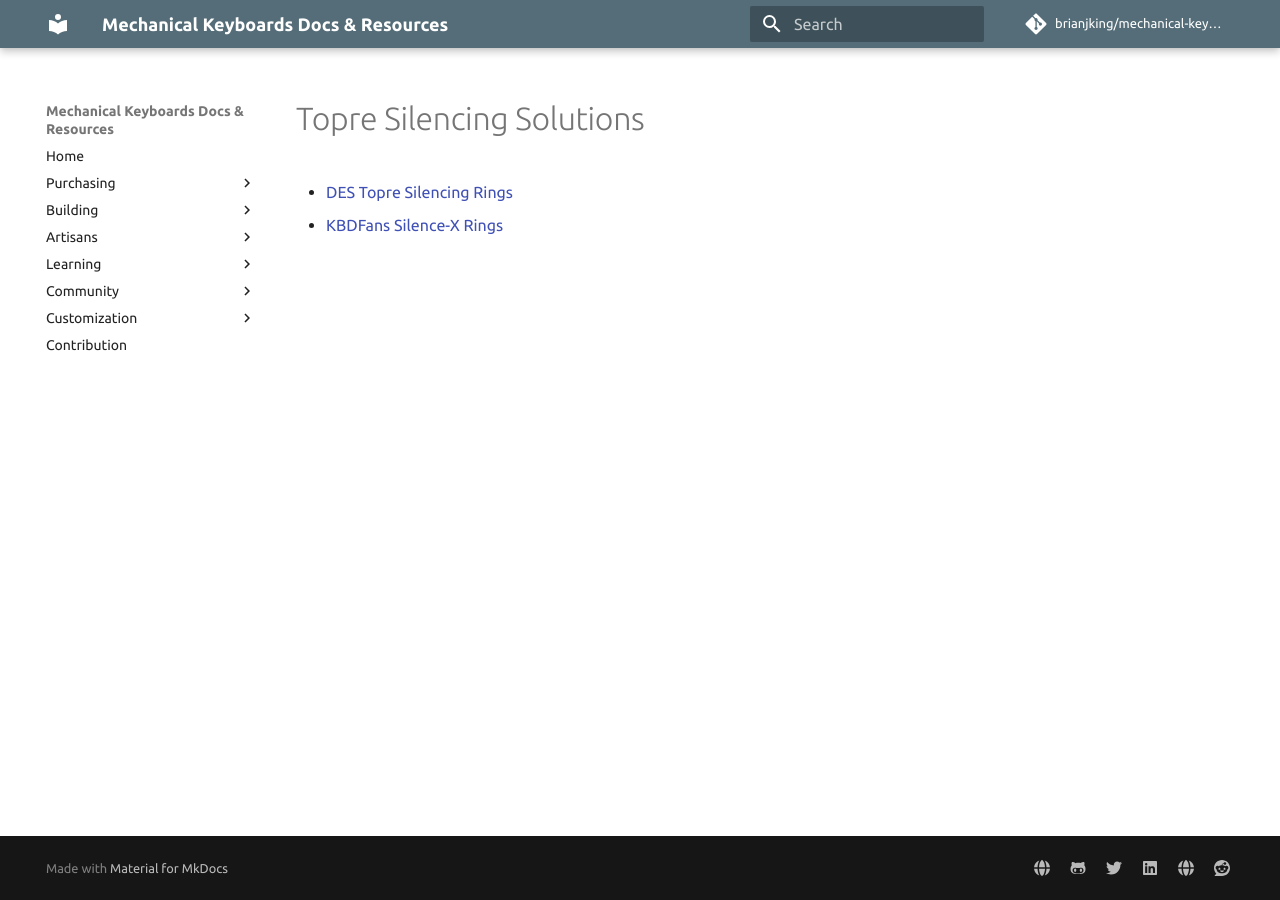
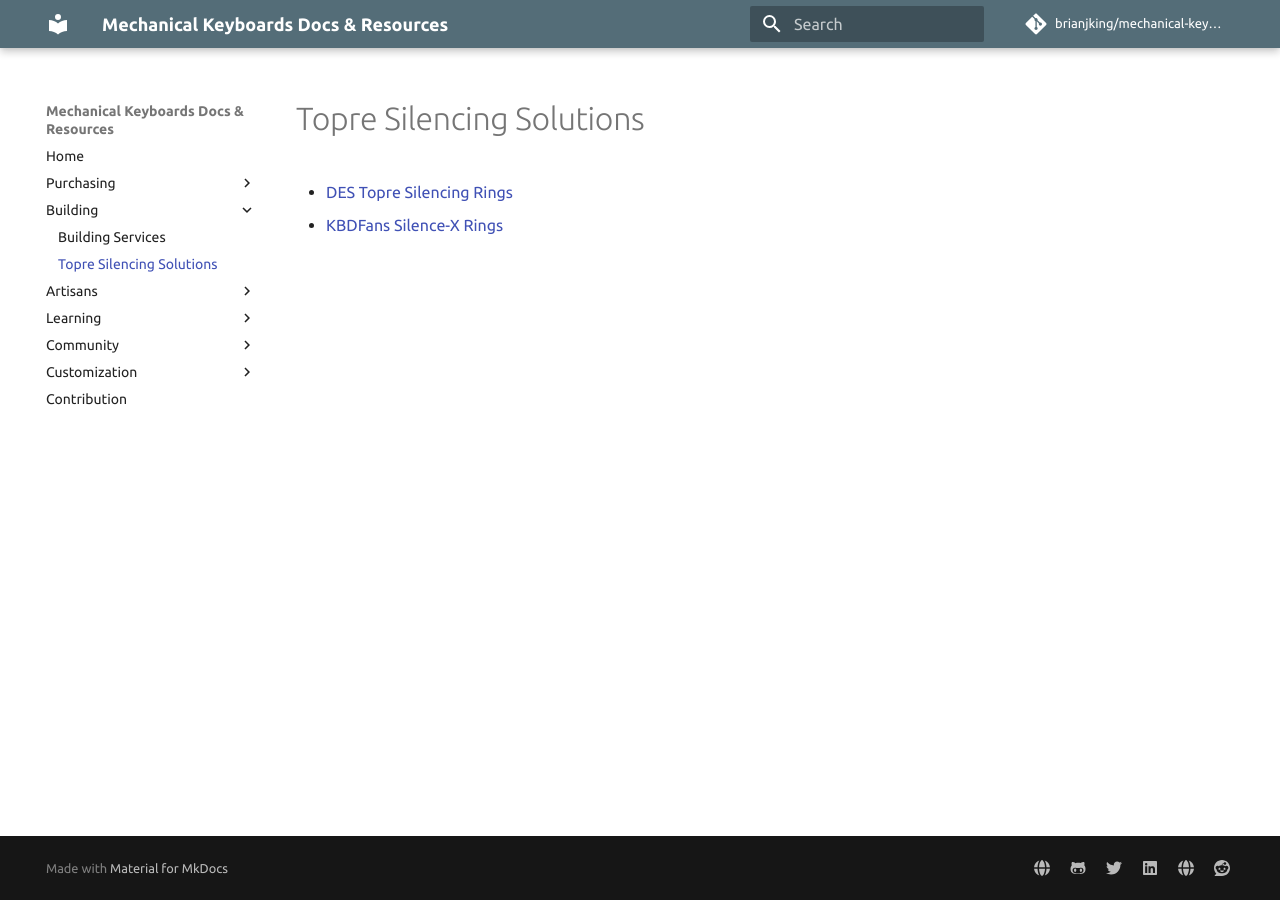
Before and after one commit to brianjking/mechanical-keyboards, an MkDocs documentation site: the page built from docs/building/topre-silencing-solutions.md, in a window 1280 px wide. Built offline with MkDocs 1.6.1 and Material for MkDocs 9.7.7, drawn with Linux system fonts in a browser that asks for light colours; comment, search, counter and statistics services are not loaded.

Commit message:
add topre silencing solutions

```diff
--- a/mkdocs.yml
+++ b/mkdocs.yml
@@ -82,6 +82,7 @@ nav:
     - GMK Keycap Database: buying/gmk-keycap-database.md
   - Building:
     - Building Services: building/building-services.md
+    - Topre Silencing Solutions: building/topre-silencing-solutions.md
   - Artisans:
     - Artisan Keycaps: artisans/artisans.md
     - Keycap.info Mirror: artisans/keycap-info-mirror.md
```
